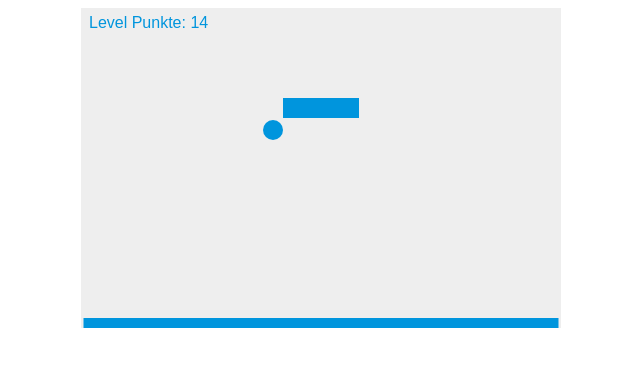
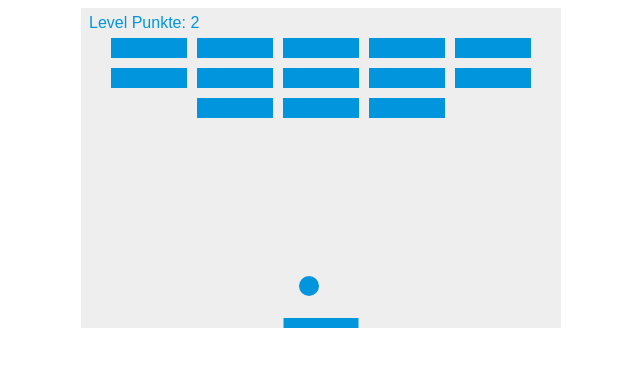
Before and after one commit to ycvy/Breakout, a plain HTML site: page index.html in a window 1280 px wide. Shown: the whole page, without its empty margins (319-959 px from the left). Drawn offline with Linux system fonts and the light colour scheme.

Commit message:
Ballgeschwindigkeit und Paddle Breite angepasst

```diff
--- a/index.html
+++ b/index.html
@@ -22,11 +22,11 @@
         let ballRadius = 10;
         let x = canvas.width / 2;
         let y = canvas.height - 30;
-        let dx = 12;
-        let dy = -12;
+        let dx = 3;
+        let dy = -3;
 
         let paddleHeight = 10;
-        let paddleWidth = 475;
+        let paddleWidth = 75;
         let paddleX = (canvas.width - paddleWidth) / 2;
 
         let rightPressed = false;
@@ -87,8 +87,8 @@
         function resetBall() {
             x = canvas.width / 2;
             y = canvas.height - 30;
-            dx = 12;
-            dy = -12;
+            dx = 3;
+            dy = -3;
         }
 
         // Kollisionserkennung
```
